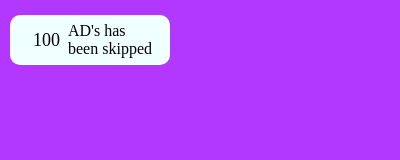
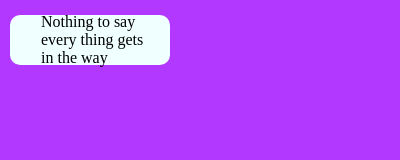
Before and after one commit to iamdk353/ADSkipper, a browser extension: page popup.html in a window 400 px wide. Drawn offline with Linux system fonts and the light colour scheme.

Commit message:
index.html

```diff
--- a/popup.html
+++ b/popup.html
@@ -39,8 +39,8 @@
   </head>
   <body>
     <p id="adskip">
-      <span id="num">100</span>
-      AD's has been skipped
+      <span id="num"></span>
+      Nothing to say every thing gets in the way
     </p>
   </body>
 </html>
```
